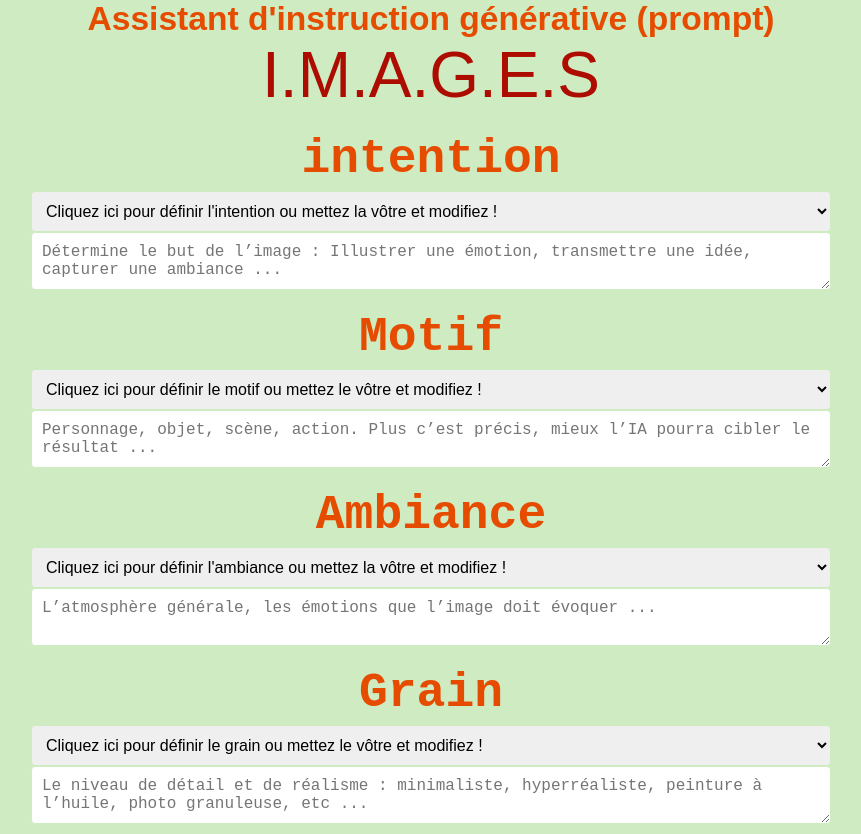
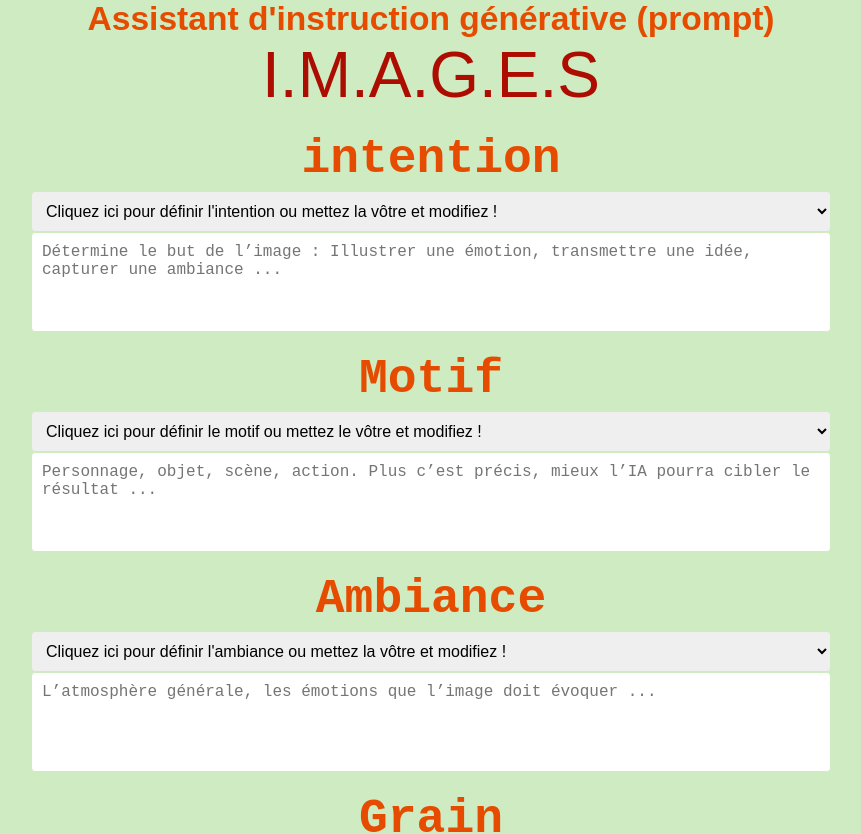
Before and after one commit to pharouqy/I.M.A.G.E.S, a React (Vite) app: page / in a window 1280 px wide. Shown: the top 834 px of the page, without its empty margins (209-1070 px from the left). Built offline with nearby package versions, Linux system fonts and the light colour scheme; a web font is replaced by a local one.

Commit message:
Add some adjustement in SCSS for textarea to fit the reponsive

```diff
--- a/src/styles/_home.scss
+++ b/src/styles/_home.scss
@@ -30,6 +30,15 @@ body {
           font-size: clamp(1rem, 4vw + 0.5rem, 3rem);
           text-align: center;
         }
+        textarea {
+          resize: none;
+          height: 100px;
+        }
+        @media all and (max-width: 375px) {
+          textarea {
+            height: 150px;
+          }
+        }
         select,
         option,
         textarea {
@@ -37,7 +46,7 @@ body {
           padding: 10px;
           border: 1px solid variables.$tea-green;
           border-radius: 4px;
-          font-size: 16px;
+          font-size: clamp(1rem, 0.5vw + 0.5rem, 3rem);
         }
       }
     }
```
